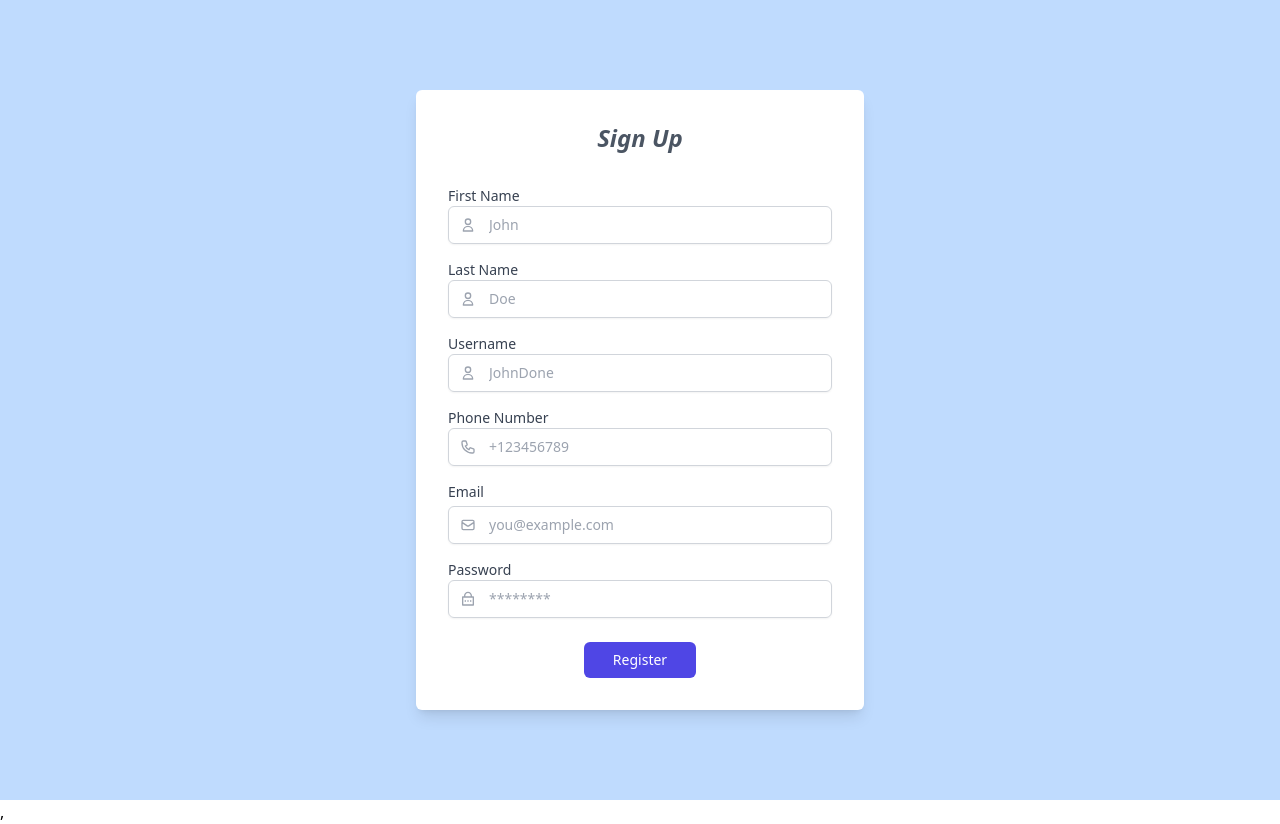
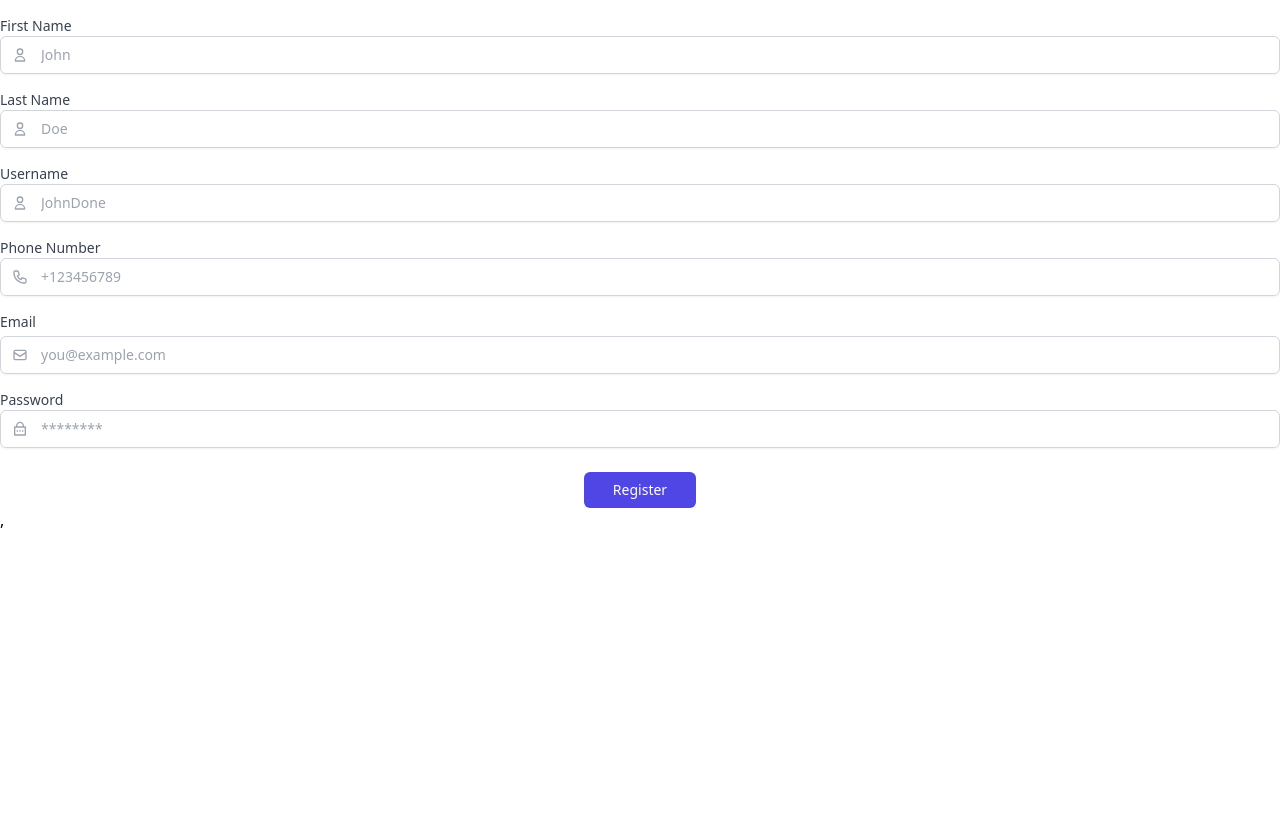
Before and after one commit to caglaaratli/YorumVarProject, a React (Vite) app in the folder frontend/: page /register in a window 1280 px wide. After the commit the page ends 800 px from the top, so only its background shows below. Built offline with nearby package versions, Linux system fonts and the light colour scheme.

Commit message:
The message is set to be displayed for 2 seconds.

```diff
--- a/frontend/src/pages/SignupPage.jsx
+++ b/frontend/src/pages/SignupPage.jsx
@@ -16,29 +16,28 @@ function SignUp() {
         income.data === "Username is already in use"
       ) {
         setMessage(income.data);
+        setTimeout(() => {
+          setMessage(null);
+        }, 2000);
       } else if (income.data === "User registered successfully") {
         setMessage(income.data);
-
-        navigate("/login");
+        setTimeout(() => {
+          setMessage(null);
+          navigate("/login");
+        }, 2000);
       }
     } else if (income.status === 500) {
       setMessage("Registration failed. Please try again later.");
+      setTimeout(() => {
+        setMessage(null);
+      }, 2000);
     }
   };
 
   return (
-    <div className="flex items-center justify-center min-h-screen bg-blue-200">
-      <div className="w-full max-w-md p-8 space-y-8 bg-white rounded-md shadow-lg">
-        <h1 className="text-2xl font-bold text-center italic text-gray-600">
-          Sign Up
-        </h1>
-        {message && (
-          <div className="text-center p-3 mb-2 bg-green-100 border border-green-400 text-green-700">
-            {message}
-          </div>
-        )}
-        <SignUpForm onSubmit={handleRegistration} setMessage={setMessage} />
-      </div>
+    <div>
+      {message && <div className="message">{message}</div>}
+      <SignUpForm handleRegistration={handleRegistration} />
     </div>
   );
 }
```
